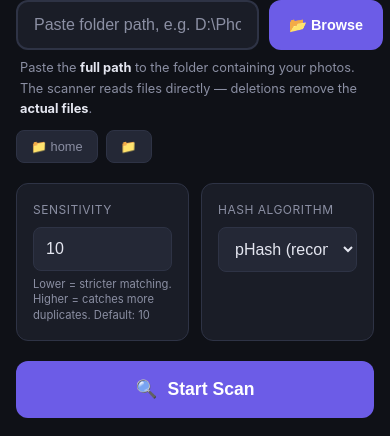
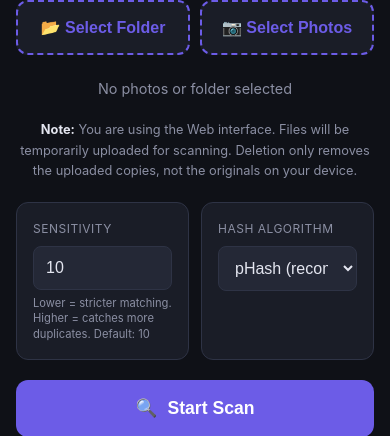
Before and after one commit to methaniya411/Duplicate-Photo-Detector, a Flask app: page / in a window 390 px wide. Shown: the part 124-560 px from the top of the page. Run offline with Flask 3, Linux system fonts and the light colour scheme; some libraries are stand-ins or nearby versions.

Commit message:
Restore mobile-friendly webkit upload method

```diff
--- a/app.py
+++ b/app.py
@@ -530,19 +530,6 @@ def api_browse():
     return jsonify({"dirs": entries, "current": path})
 
 
-@app.route("/api/browse-dialog", methods=["GET"])
-def api_browse_dialog():
-    import tkinter as tk
-    from tkinter import filedialog
-    # We must create a new tk root, hide it, and force it to the front
-    root = tk.Tk()
-    root.withdraw()
-    root.attributes("-topmost", True)
-    folder_path = filedialog.askdirectory(parent=root, title="Select Folder to Scan")
-    root.destroy()
-    return jsonify({"path": folder_path})
-
-
 def main():
     parser = argparse.ArgumentParser(description="Duplicate Photo Detector - Web UI")
     parser.add_argument("--port", type=int, default=int(os.environ.get("PORT", 5000)), help="Port to run on")
--- a/templates/index.html
+++ b/templates/index.html
@@ -59,51 +59,36 @@
 
         header p { color: var(--text-dim); font-size: 0.85rem; }
 
-        /* Path Input Section */
-        .path-section {
-            margin-bottom: 20px;
-        }
+        .upload-section { margin-bottom: 20px; }
 
-        .path-input-group {
-            display: flex;
-            gap: 10px;
-            margin-bottom: 8px;
-        }
-
-        .path-input {
-            flex: 1;
-            padding: 14px 16px;
+        .upload-btn {
+            width: 100%;
+            padding: 24px;
             background: var(--surface);
-            border: 2px solid var(--border);
+            border: 2px dashed var(--accent);
             border-radius: var(--radius);
-            color: var(--text);
-            font-size: 1rem;
-            outline: none;
-            transition: border-color 0.2s;
-        }
-
-        .path-input:focus {
-            border-color: var(--accent);
-        }
-
-        .path-input::placeholder {
-            color: var(--text-dim);
-        }
-
-        .browse-btn {
-            padding: 14px 20px;
-            background: var(--accent);
-            border: none;
-            border-radius: var(--radius);
-            color: white;
-            font-size: 0.9rem;
+            color: var(--accent);
+            font-size: 1.1rem;
             font-weight: 600;
             cursor: pointer;
-            white-space: nowrap;
+            display: flex;
+            align-items: center;
+            justify-content: center;
+            gap: 10px;
             transition: all 0.2s;
         }
 
-        .browse-btn:hover { background: var(--accent-hover); }
+        .upload-btn:hover { background: rgba(108, 92, 231, 0.08); }
+        .upload-btn:active { background: rgba(108, 92, 231, 0.1); transform: scale(0.98); }
+
+        .upload-info {
+            text-align: center;
+            padding: 12px;
+            color: var(--text-dim);
+            font-size: 0.9rem;
+        }
+
+        .upload-info.has-files { color: var(--success); }
 
         .path-hint {
             font-size: 0.8rem;
@@ -112,31 +97,6 @@
         }
 
         .path-hint b { color: var(--text); }
-
-        /* Quick Paths */
-        .quick-paths {
-            display: flex;
-            gap: 8px;
-            flex-wrap: wrap;
-            margin-top: 10px;
-        }
-
-        .quick-path-btn {
-            padding: 8px 14px;
-            background: var(--surface2);
-            border: 1px solid var(--border);
-            border-radius: 8px;
-            color: var(--text-dim);
-            font-size: 0.8rem;
-            cursor: pointer;
-            transition: all 0.2s;
-        }
-
-        .quick-path-btn:hover {
-            color: var(--text);
-            border-color: var(--accent);
-            background: rgba(108, 92, 231, 0.1);
-        }
 
         /* Settings */
         .settings-grid {
@@ -491,19 +451,23 @@
             <p>Find and remove duplicate photos from your folders</p>
         </header>
 
-        <!-- LOCAL FOLDER PATH (primary flow — scans real files) -->
-        <section class="path-section">
-            <div class="path-input-group">
-                <input type="text" class="path-input" id="folderPath"
-                       placeholder="Paste folder path, e.g. D:\Photos\Vacation"
-                       onkeydown="if(event.key==='Enter') startScan()">
-                <button class="browse-btn" onclick="browseFolder()">&#128194; Browse</button>
+        <!-- CLOUD UPLOAD FLOW (Works on Mobile/Web) -->
+        <section class="upload-section">
+            <div style="display: flex; gap: 10px; margin-bottom: 10px;">
+                <button class="upload-btn" id="folderBtn" onclick="selectFolder()" style="flex:1; padding: 16px; font-size: 1rem;">
+                    &#128194; Select Folder
+                </button>
+                <button class="upload-btn" id="photosBtn" onclick="selectPhotos()" style="flex:1; padding: 16px; font-size: 1rem;">
+                    &#128247; Select Photos
+                </button>
             </div>
-            <div class="path-hint">
-                Paste the <b>full path</b> to the folder containing your photos. The scanner reads files directly — deletions remove the <b>actual files</b>.
+            <input type="file" id="folderInput" webkitdirectory directory multiple style="display:none;" onchange="handleFolderSelect(this.files)">
+            <input type="file" id="photoInput" multiple accept="image/*" style="display:none;" onchange="handlePhotoSelect(this.files)">
+            <div class="upload-info" id="uploadInfo">
+                <span id="selectedCount">No photos or folder selected</span>
             </div>
-            <div class="quick-paths" id="quickPaths">
-                <!-- Filled dynamically -->
+            <div class="path-hint" style="margin-top: 8px; text-align: center;">
+                <b>Note:</b> You are using the Web interface. Files will be temporarily uploaded for scanning. Deletion only removes the uploaded copies, not the originals on your device.
             </div>
         </section>
 
@@ -603,70 +567,66 @@
             return str.charAt(0).toUpperCase() + str.slice(1);
         }
 
-        // ── Load quick paths on startup ──
-        async function loadQuickPaths() {
-            try {
-                const resp = await fetch('/api/browse', {
-                    method: 'POST',
-                    headers: { 'Content-Type': 'application/json' },
-                    body: JSON.stringify({ path: '' })
-                });
-                const data = await resp.json();
-                if (data.dirs && data.dirs.length > 0) {
-                    const container = document.getElementById('quickPaths');
-                    // data.dirs can be array of strings or objects
-                    data.dirs.forEach(d => {
-                        const path = typeof d === 'string' ? d : d.path;
-                        const name = typeof d === 'string' ? d.split(/[\\/]/).pop() : d.name;
-                        const btn = document.createElement('button');
-                        btn.className = 'quick-path-btn';
-                        btn.textContent = '📁 ' + name;
-                        btn.onclick = () => {
-                            document.getElementById('folderPath').value = path;
-                            showToast('Path set: ' + path, 'success');
-                        };
-                        container.appendChild(btn);
-                    });
-                }
-            } catch (e) {
-                // Ignore — not critical
-            }
+        // ── Accepted image types ──
+        const IMAGE_EXTENSIONS = new Set([
+            '.jpg', '.jpeg', '.png', '.webp', '.bmp', '.gif'
+        ]);
+
+        let selectedFiles = [];
+
+        function isImageFile(file) {
+            const name = file.name || '';
+            const ext = '.' + name.split('.').pop().toLowerCase();
+            if (IMAGE_EXTENSIONS.has(ext)) return true;
+            if (file.type && file.type.startsWith('image/')) return true;
+            return false;
         }
-        loadQuickPaths();
 
-        // ── Browse (Native OS Folder Picker via Python Backend) ──
-        async function browseFolder() {
-            try {
-                // Show loading state on button
-                const btn = document.querySelector('.browse-btn');
-                const originalText = btn.innerHTML;
-                btn.innerHTML = '<span>&#9203;</span> Waiting...';
-                btn.disabled = true;
+        // ── File Selection ──
+        function selectPhotos() {
+            document.getElementById('photoInput').click();
+        }
 
-                const resp = await fetch('/api/browse-dialog');
-                const data = await resp.json();
+        function selectFolder() {
+            document.getElementById('folderInput').click();
+        }
 
-                if (data.path) {
-                    document.getElementById('folderPath').value = data.path;
-                    showToast('Folder selected', 'success');
-                }
+        function handlePhotoSelect(files) {
+            const imageFiles = Array.from(files).filter(isImageFile);
+            updateSelectedFiles(imageFiles);
+        }
 
-                btn.innerHTML = originalText;
-                btn.disabled = false;
-            } catch (e) {
-                showToast('Failed to open dialog: ' + e.message, 'error');
-                const btn = document.querySelector('.browse-btn');
-                btn.innerHTML = '&#128194; Browse';
-                btn.disabled = false;
+        function handleFolderSelect(files) {
+            const imageFiles = Array.from(files).filter(isImageFile);
+            updateSelectedFiles(imageFiles);
+        }
+
+        function updateSelectedFiles(imageFiles) {
+            selectedFiles = imageFiles;
+            const count = selectedFiles.length;
+            const uploadInfo = document.getElementById('uploadInfo');
+            const countSpan = document.getElementById('selectedCount');
+
+            if (count > 0) {
+                countSpan.textContent = `${count} image${count > 1 ? 's' : ''} selected`;
+                uploadInfo.classList.add('has-files');
+                showToast(`${count} images ready to scan`, 'success');
+            } else {
+                countSpan.textContent = 'No images found in selection';
+                uploadInfo.classList.remove('has-files');
+                showToast('No image files found in selection', 'error');
             }
         }
 
-        // ── Scan Flow (server-side directory scan — operates on REAL files) ──
+        // ── Scan Flow (Upload files to cloud container) ──
         async function startScan() {
-            const folderPath = document.getElementById('folderPath').value.trim();
+            if (selectedFiles.length === 0) {
+                showToast('Please select photos or a folder first', 'error');
+                return;
+            }
 
-            if (!folderPath) {
-                showToast('Please paste a folder path first', 'error');
+            if (selectedFiles.length < 2) {
+                showToast('Need at least 2 images to find duplicates', 'error');
                 return;
             }
 
@@ -677,25 +637,27 @@
             const hashType = document.getElementById('hashType').value;
 
             document.getElementById('scanBtn').disabled = true;
-            document.getElementById('scanBtn').innerHTML = '<span>&#9203;</span> Scanning...';
+            document.getElementById('scanBtn').innerHTML = '<span>&#9203;</span> Uploading & Scanning...';
             document.getElementById('progressSection').classList.add('active');
             document.getElementById('results').classList.remove('active');
             document.getElementById('emptyState').style.display = 'none';
 
             try {
-                const resp = await fetch('/api/scan', {
+                const formData = new FormData();
+                selectedFiles.forEach(file => {
+                    formData.append('photos', file);
+                });
+                formData.append('threshold', threshold);
+                formData.append('hash_type', hashType);
+
+                const resp = await fetch('/api/upload-scan', {
                     method: 'POST',
-                    headers: { 'Content-Type': 'application/json' },
-                    body: JSON.stringify({
-                        directory: folderPath,
-                        threshold: threshold,
-                        hash_type: hashType
-                    })
+                    body: formData
                 });
 
                 if (!resp.ok) {
                     const err = await resp.json();
-                    showToast(err.error || 'Scan failed', 'error');
+                    showToast(err.error || 'Upload failed', 'error');
                     resetScanUI();
                     return;
                 }
@@ -933,14 +895,21 @@
                 document.getElementById('groups').innerHTML = '';
                 document.getElementById('stats').innerHTML = '';
 
-                document.getElementById('emptyState').style.display = 'block';
+                document.getElementById('emptyState').display = 'block';
                 document.getElementById('emptyState').innerHTML = `
                     <div class="icon">&#9989;</div>
                     <h3>Done!</h3>
-                    <p>${escapeHtml(message)}. You can scan again to verify.</p>`;
+                    <p>${escapeHtml(message)}. Select new photos to scan again.</p>`;
 
                 document.getElementById('scanBtn').disabled = false;
                 document.getElementById('scanBtn').innerHTML = '<span>&#128269;</span> Start Scan';
+
+                // Reset file selection
+                selectedFiles = [];
+                document.getElementById('photoInput').value = '';
+                document.getElementById('folderInput').value = '';
+                document.getElementById('selectedCount').textContent = 'No photos or folder selected';
+                document.getElementById('uploadInfo').classList.remove('has-files');
 
             } catch (e) {
                 showToast('Action failed: ' + e.message, 'error');
```
